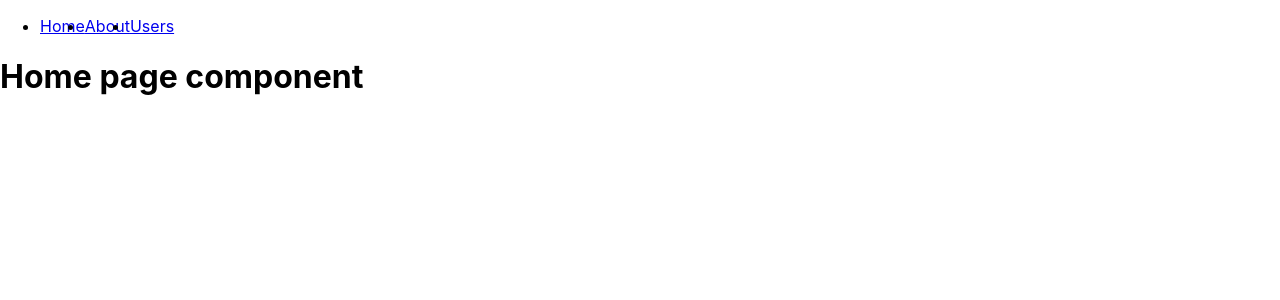
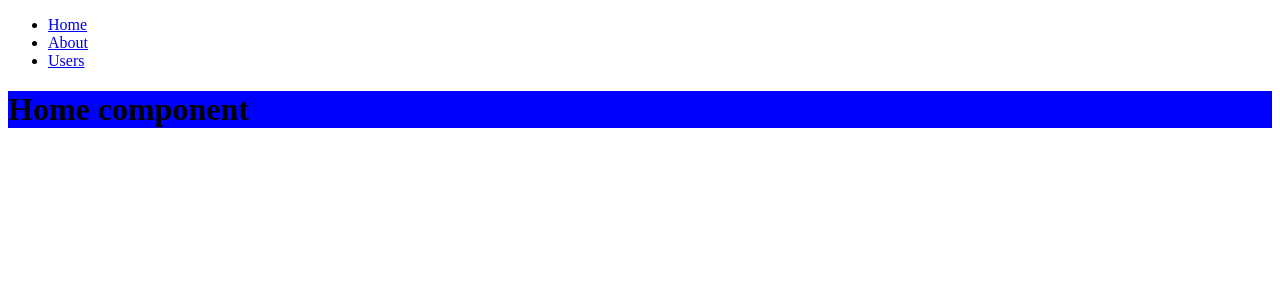
Before and after one commit to NIkolayrr/WifiHotspots, a React (Create React App) app: page / in a window 1280 px wide. Shown: the top 300 px of the page. Built offline with nearby package versions, Linux system fonts and the light colour scheme.

Commit message:
added sass

```diff
--- a/package.json
+++ b/package.json
@@ -12,6 +12,7 @@
     "@types/react": "^17.0.0",
     "@types/react-dom": "^17.0.0",
     "gh-pages": "^3.1.0",
+    "node-sass": "^5.0.0",
     "react": "^17.0.1",
     "react-dom": "^17.0.1",
     "react-router": "^5.2.0",
--- a/src/App.css
+++ /dev/null
@@ -1,43 +0,0 @@
-.App {
-  text-align: center;
-}
-
-.App-logo {
-  height: 40vmin;
-  pointer-events: none;
-}
-
-@media (prefers-reduced-motion: no-preference) {
-  .App-logo {
-    animation: App-logo-spin infinite 20s linear;
-  }
-}
-
-.App-header {
-  background-color: #282c34;
-  min-height: 100vh;
-  display: flex;
-  flex-direction: column;
-  align-items: center;
-  justify-content: center;
-  font-size: calc(10px + 2vmin);
-  color: white;
-}
-
-.App-link {
-  color: #61dafb;
-}
-
-@keyframes App-logo-spin {
-  from {
-    transform: rotate(0deg);
-  }
-  to {
-    transform: rotate(360deg);
-  }
-}
-
-.navigation ul {
-  display: flex;
-  flex-direction: row;
-}
--- /dev/null
+++ b/src/App.scss
@@ -0,0 +1 @@
+@import './styles/index.scss';
--- a/src/App.tsx
+++ b/src/App.tsx
@@ -1,5 +1,5 @@
 import React from 'react'
-import './App.css'
+import './App.scss'
 import { Nav } from './navigation/nav'
 
 function App() {
--- a/src/index.css
+++ /dev/null
@@ -1,13 +0,0 @@
-body {
-  margin: 0;
-  font-family: -apple-system, BlinkMacSystemFont, 'Segoe UI', 'Roboto', 'Oxygen',
-    'Ubuntu', 'Cantarell', 'Fira Sans', 'Droid Sans', 'Helvetica Neue',
-    sans-serif;
-  -webkit-font-smoothing: antialiased;
-  -moz-osx-font-smoothing: grayscale;
-}
-
-code {
-  font-family: source-code-pro, Menlo, Monaco, Consolas, 'Courier New',
-    monospace;
-}
--- a/src/pages/home/home.tsx
+++ b/src/pages/home/home.tsx
@@ -1,5 +1,9 @@
-import React from 'react'
+import React, { useEffect } from 'react'
 
 export function Home() {
-  return <h1>Home page component</h1>
+  return (
+    <div className='home-wrapper'>
+      <h1>Home component</h1>
+    </div>
+  )
 }
--- /dev/null
+++ b/src/styles/_variables.scss
@@ -0,0 +1,9 @@
+$primary-color: blue;
+$secondary-color: red;
+$background: #ccc;
+
+$font-family: 'Open-Sans';
+$font-size: 16px;
+$heading: 22px;
+$paragraph: 16px;
+$small: 12px;
--- /dev/null
+++ b/src/styles/index.scss
@@ -0,0 +1,2 @@
+@import 'variables.scss';
+@import './pages/index.scss';
--- /dev/null
+++ b/src/styles/pages/_home.scss
@@ -0,0 +1,3 @@
+.home-wrapper {
+  background-color: $primary-color;
+}
--- /dev/null
+++ b/src/styles/pages/index.scss
@@ -0,0 +1 @@
+@import './home';
```
Also changed, not shown: src/index.tsx (+6 -7 lines), 1 other file (tests, documents, lock files or other folders).
